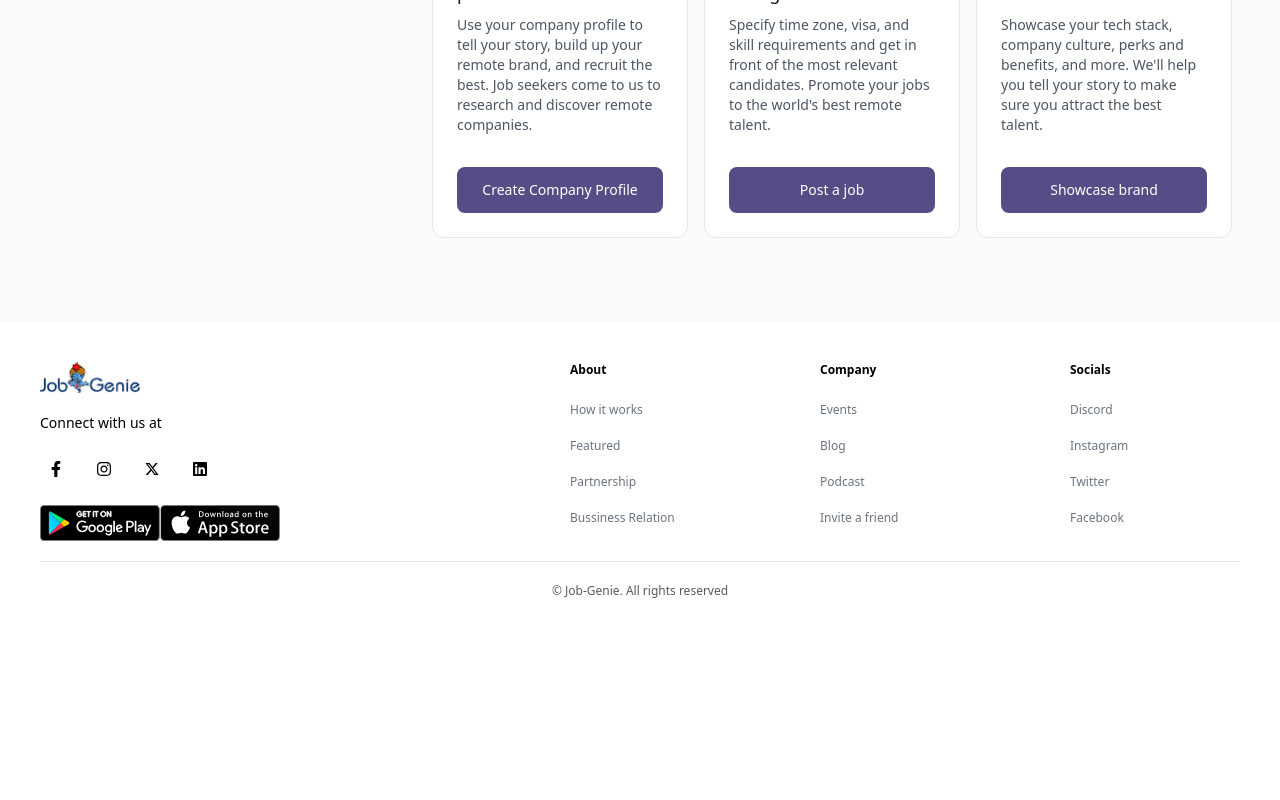
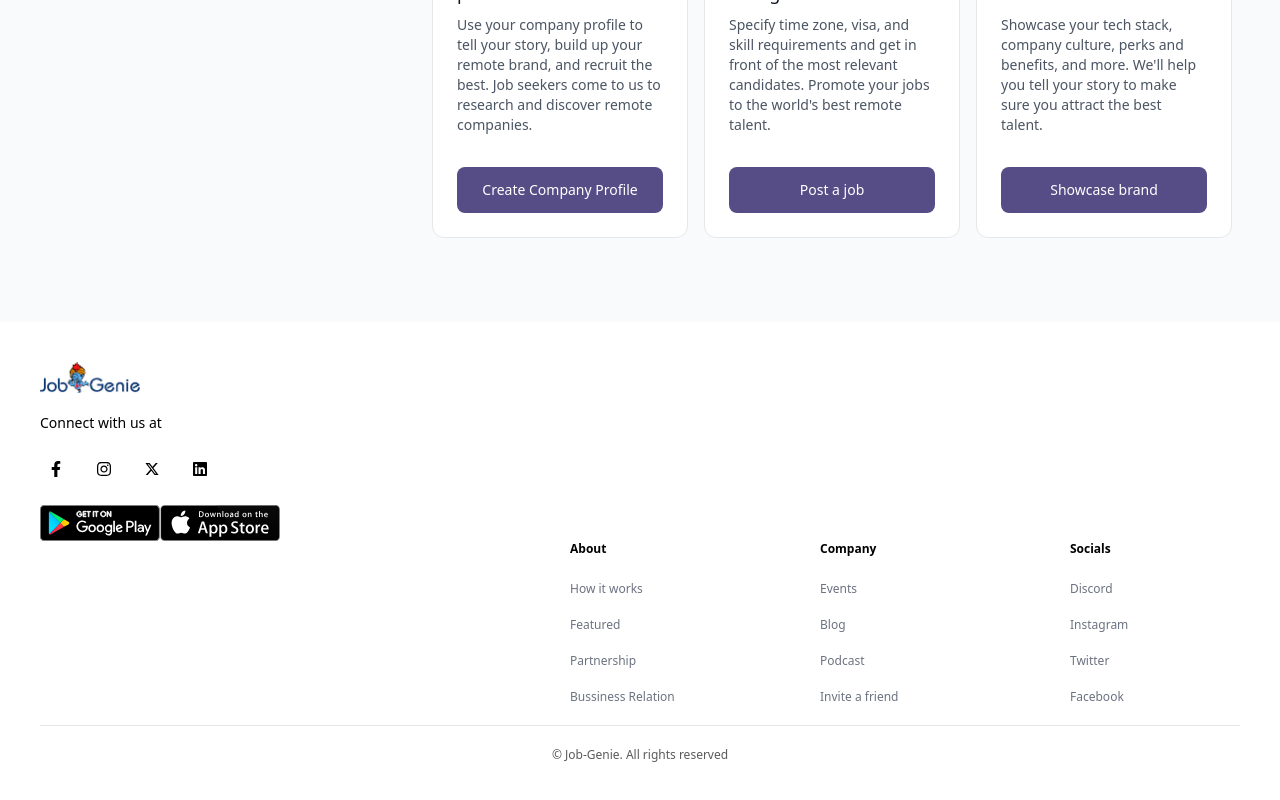
Before and after one commit to Obomhese-Raphael/next-typescript-job_board, a Next.js app: page / in a window 1280 px wide. Shown: the part 1632-2432 px from the top of the page. Before the commit the page ends 2272 px from the top, so only its background shows below. Built offline with nearby package versions, Linux system fonts and the light colour scheme.

Commit message:
Checked the Error Message for the Link instead if the anchor tag

```diff
--- a/app/jobs/page.tsx
+++ b/app/jobs/page.tsx
@@ -1,3 +1,4 @@
+/* eslint-disable @typescript-eslint/no-unused-vars */
 /* eslint-disable @typescript-eslint/no-require-imports */
 /* eslint-disable @typescript-eslint/no-explicit-any */
 "use client"
@@ -39,7 +40,6 @@ const Jobs = () => {
         };
 
         try {
-            // const response = await fetch(`https://linkedin-job-search-api.p.rapidapi.com/active-jb-7d?title_filter=${input}&location_filter=${locationInput}`, options);
             const response = await fetch(`https://active-jobs-db.p.rapidapi.com/active-ats-7d?title_filter=${input}&location_filter=${locationInput}`, options);
             const data = await response.json();
             console.log(data);
--- a/components/Diff.tsx
+++ b/components/Diff.tsx
@@ -3,6 +3,7 @@ import React from 'react';
 import { MdArrowForward } from "react-icons/md";
 import "../styles/Diff.css";
 import Employers from './Employers';
+import Link from 'next/link';
 
 const Diff = () => {
     return (
@@ -45,7 +46,7 @@ const Diff = () => {
                     <p className='text-xs text-gray-500'>Personalized filters make it quick and easy to find the jobs you care about.</p>
                 </div>
                 <div className="right">
-                    <button className='font-sans text-xs'><a href="/jobs">Search Jobs</a></button>
+                    <button className='font-sans text-xs'><Link href="/jobs">Search Jobs</Link></button>
                 </div>
             </div>
             <div className="grid grid-cols-1 gap-4 md:grid-cols-2 md:gap-8 xl:grid-cols-3 mx-16 my-10">
--- a/components/Footer.tsx
+++ b/components/Footer.tsx
@@ -9,7 +9,7 @@ import "../styles/Footer.css"
 const Footer = () => {
   return (
     <footer className='mx-10 mt-30 mb-10'>
-      <div className="container footer-container justify-between flex">
+      <div className="container footer-container justify-between flex sm:flex-col">
         <div className="left gap-5 flex flex-col">
           <Image
             src={"/logo.png"}
--- a/components/Navbar.tsx
+++ b/components/Navbar.tsx
@@ -21,8 +21,8 @@ const Navbar: React.FC = () => {
         <div className="right">
           <ul>
             <li><Link href={"/"}>Home</Link></li>
-            <li><a href="/jobs">Jobs</a></li>
-            <li><a href="/login">Login</a></li>
+            <li><Link href="/jobs">Jobs</Link></li>
+            <li><Link href="/login">Login</Link></li>
             <Link href={"/signup"}><button className='sign-up'>Sign up</button></Link>
             <Link href={"/post"}><button className='post'>Post a job</button></Link>
           </ul>
```
